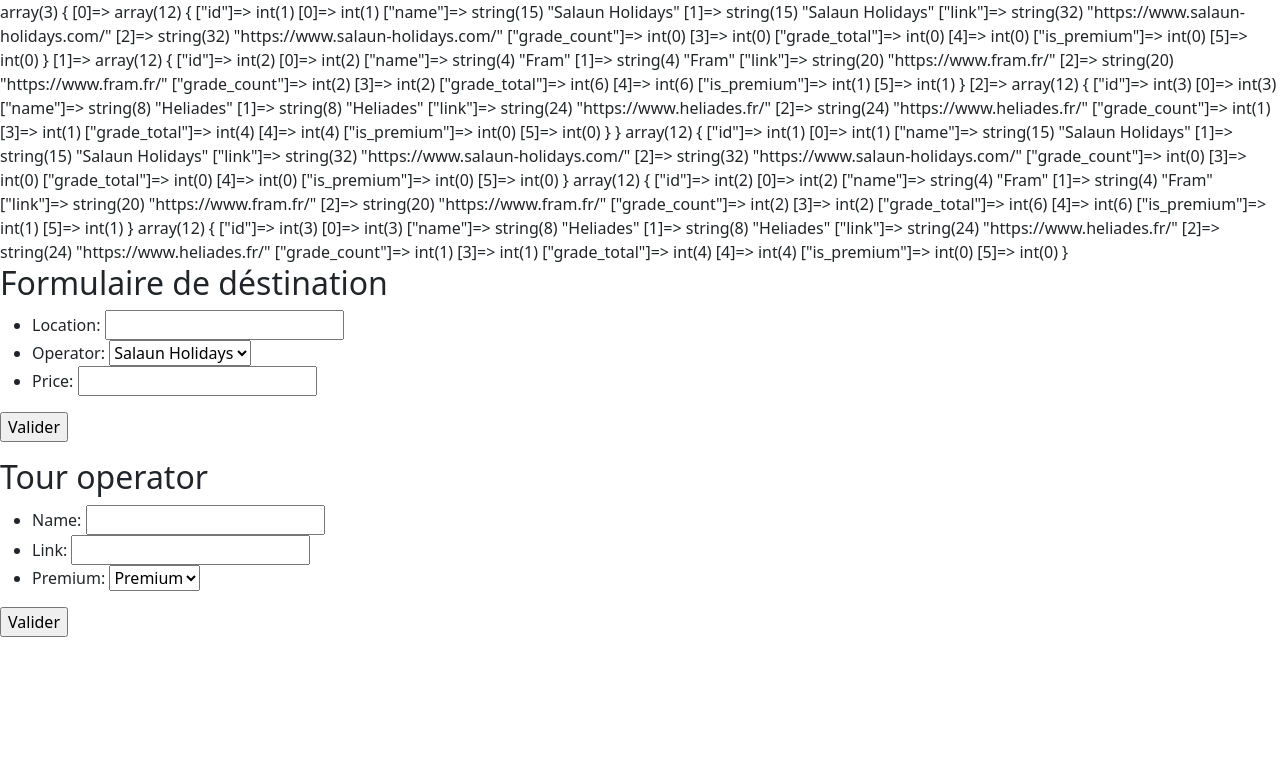
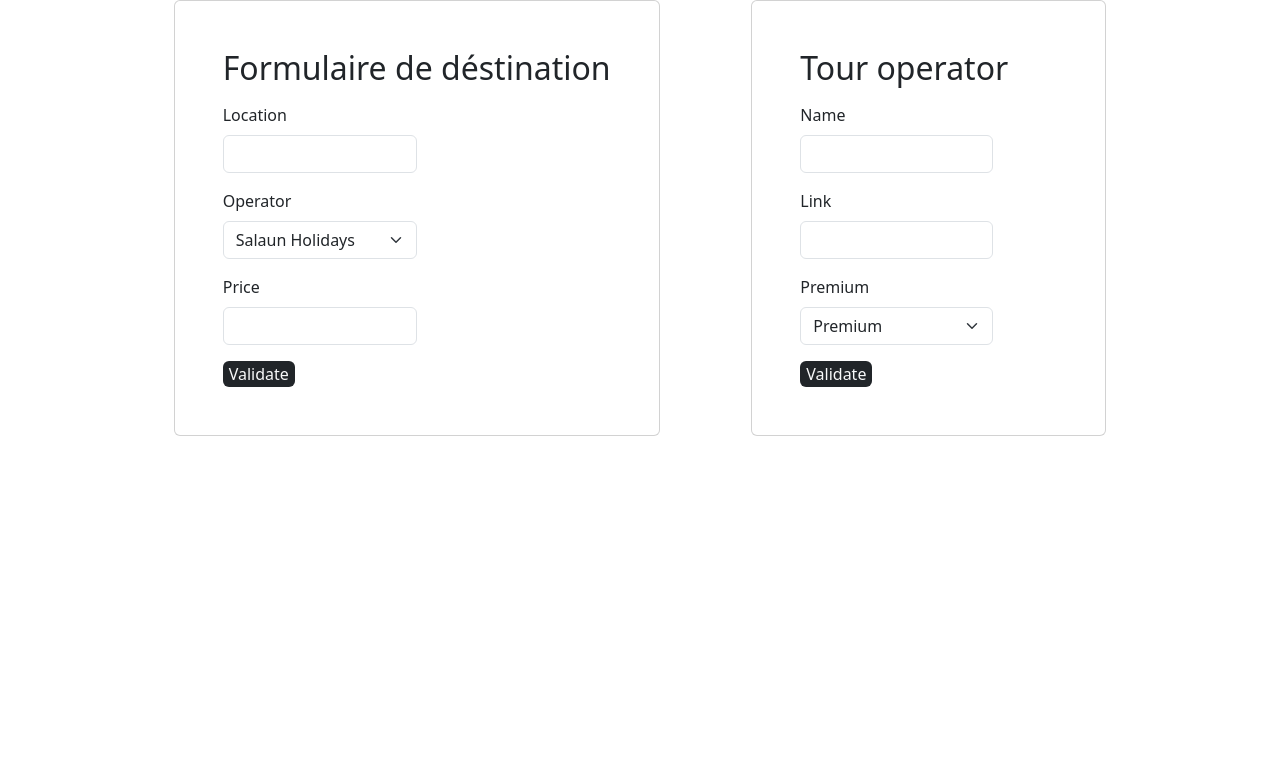
Before and after one commit to yunAyse/ComparOperator, a PHP site: page /pages/admin.php in a window 1280 px wide. Shown: the top 783 px of the page. Run offline with PHP 8.4, Linux system fonts and the light colour scheme; data comes from the database, SQL or seed files in the repository.

Commit message:
admin page update

```diff
--- a/class/DestinationManagement.php
+++ b/class/DestinationManagement.php
@@ -11,7 +11,7 @@
     public function getAllDestinations() {
       $request = $this->db->query("SELECT * FROM destination");
       $destinations = $request->fetchAll();
-      var_dump($destinations);
+
       return $destinations;
     }
 
--- a/index.php
+++ b/index.php
@@ -8,8 +8,9 @@
 
 $destinationManagement = new DestinationManagement($db);
 $destinationManagement->getAllDestinations();
+$allDestinations = $destinationManagement->getAllDestinations();
 
-
+var_dump($allDestinations);
 // $destination = new Destination();
 
 
--- a/pages/admin.php
+++ b/pages/admin.php
@@ -4,16 +4,11 @@
 
 $tourOperators = new TourOperatorManagement($db);
 $tourOperators = $tourOperators->getAllOperators();
-var_dump($tourOperators);
+// var_dump($tourOperators);
 
 $destinationManagement = new DestinationManagement($db);
 // $destinationManagement->connectDestinationAndOperator();
 
-
-foreach ($tourOperators as $tourOperator) {
-
-    var_dump($tourOperator);
-  }
 ?>
 
 <!DOCTYPE html>
@@ -24,48 +19,54 @@
     <meta name="viewport" content="width=device-width, initial-scale=1.0">
     <link href="https://cdn.jsdelivr.net/npm/bootstrap@5.3.2/dist/css/bootstrap.min.css" rel="stylesheet" integrity="sha384-T3c6CoIi6uLrA9TneNEoa7RxnatzjcDSCmG1MXxSR1GAsXEV/Dwwykc2MPK8M2HN" crossorigin="anonymous">
     <title>Admin</title>
+    <link rel="stylesheet" href="../styles/style.css">
+
 </head>
 
 <body>
-    <h2>Formulaire de déstination</h2>
-    <form action="../process/add-destination.php" method="post">
-        <ul>
-            <li>
-                <label for="location">Location:</label>
-                <input type="text" id="location" name="location" />
-            </li>
-            <li>
-                <label for="operator">Operator:</label>
-                <select name="operator_id" id="operator_id">
+    <div class="container d-flex justify-content-evenly">
+
+        <div class="card p-5">
+            <h2 class="mb-3">Formulaire de déstination</h2>
+            <!-- bootstrap -->
+            <form class="w-50" action="../process/add-destination.php" method="post">
+                <div class="mb-3">
+                    <label for="location" class="form-label">Location</label>
+                    <input type="text" class="form-control" name="location" aria-describedby="emailHelp">
+                </div>
+                <div class="mb-3">
+                    <label for="operator" class="form-label">Operator</label>
+                    <select name="operator_id" class="form-select" id="operator_id">
                         <?php
                         foreach ($tourOperators as $tourOperator) { ?>
-
-                    <option value="<?php echo $tourOperator['id']?>"><?php echo $tourOperator['name'] ?></option>
+                            <option value="<?php echo $tourOperator['id'] ?>"><?php echo $tourOperator['name'] ?></option>
                         <?php } ?>
                     </select>
-            </li>
-            <li>
-                <label for="price">Price:</label>
-                <input type="number" id="price" name="price" />
-            </li>
-        </ul>
-        <input type="submit" value="Valider">
+                </div>
+                <div class="mb-3">
+                    <label for="location" class="form-label">Price</label>
+                    <input type="number" class="form-control" name="price" aria-describedby="emailHelp">
+                </div>
+                <div>
+                    <input type="submit" value="Validate" class="bg-dark text-light border-0 rounded">
+                </div>
             </form>
-    <h2>Tour operator</h2>
-    <form action="../process/add-operator.php" method="post">
-        <ul>
-            <li>
-                <label for="name">Name: </label>
-                <input type="text" id="name" name="name_operator" />
-            </li>
-            <li>
-                <label for="link">Link:</label>
-                <input type="url" id="link" name="link_operator" />
-            </li>
-
-            <li>
-                <label for="grade_total">Premium:</label>
-                <select name="is_premium" id="is_premium">
+        </div>
+        <div class="card p-5">
+            <h2 class="mb-3">Tour operator</h2>
+            <!-- bootstrap -->
+            <form class="w-75" action="../process/add-destination.php" method="post">
+                <div class="mb-3">
+                    <label for="name" class="form-label">Name</label>
+                    <input type="text" class="form-control" name="name_operator" aria-describedby="emailHelp">
+                </div>
+                <div class="mb-3">
+                    <label for="link" class="form-label">Link</label>
+                    <input type="url" class="form-control" name="link_operator" aria-describedby="emailHelp">
+                </div>
+                <div class="mb-3">
+                    <label for="is_premium" class="form-label">Premium</label>
+                    <select name="is_premium" class="form-select" id="is_premium">
                         <option value="1">
                             Premium
                         </option>
@@ -73,10 +74,13 @@
                             Classic
                         </option>
                     </select>
-            </li>
-        </ul>
-            <input type="submit" value="Valider">
+                </div>
+                <div>
+                    <input type="submit" value="Validate" class="bg-dark text-light border-0 rounded">
+                </div>
             </form>
+        </div>
+    </div>
     <script src="https://cdn.jsdelivr.net/npm/bootstrap@5.3.2/dist/js/bootstrap.bundle.min.js" integrity="sha384-C6RzsynM9kWDrMNeT87bh95OGNyZPhcTNXj1NW7RuBCsyN/o0jlpcV8Qyq46cDfL" crossorigin="anonymous"></script>
 </body>
 
```
Lines whose indentation alone changed are shown as unchanged.
